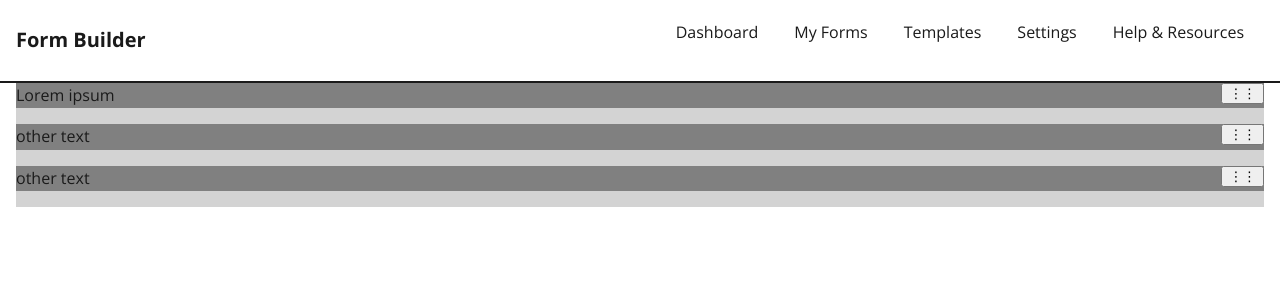
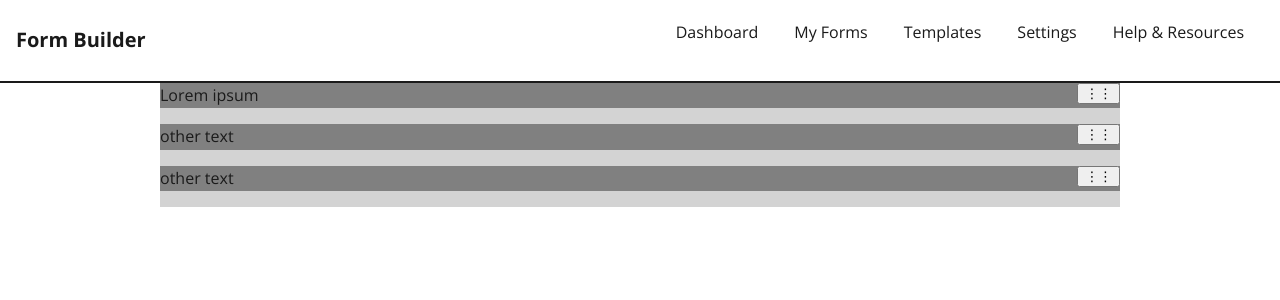
Before and after one commit to rykkkk/my-form-builder, a React app: page /test in a window 1280 px wide. Shown: the top 300 px of the page. Built offline with nearby package versions, Linux system fonts and the light colour scheme.

Commit message:
layoutfix

```diff
--- a/src/routes/EditForm/FormEditor.tsx
+++ b/src/routes/EditForm/FormEditor.tsx
@@ -57,7 +57,7 @@ export function FormEditor() {
                 props: {
                     text: "other text",
                 },
-            }
+            },
         ])
     }, [])
 
@@ -94,9 +94,14 @@ export function FormEditor() {
 
     return (
         <div style = {{
-            maxWidth: "80rem",
+            display: "flex",
             overflow: "hidden",
             justifyContent: "center",
+        }}>
+            <div style = {{
+                position: "relative",
+                width: "calc(100vw - 20rem)",
+                maxWidth: "80rem",
                 backgroundColor: "lightgray",
             }}>
                 {/* DndContext is the context provider */}
@@ -118,5 +123,6 @@ export function FormEditor() {
                     </SortableContext>
                 </DndContext>
             </div>
+        </div>
     );
 }
```
Lines whose indentation alone changed are shown as unchanged.
